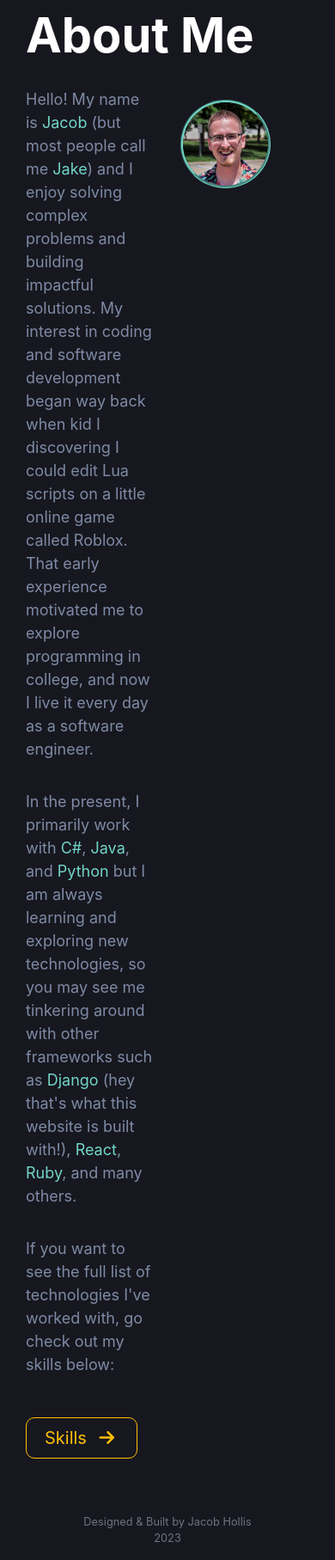
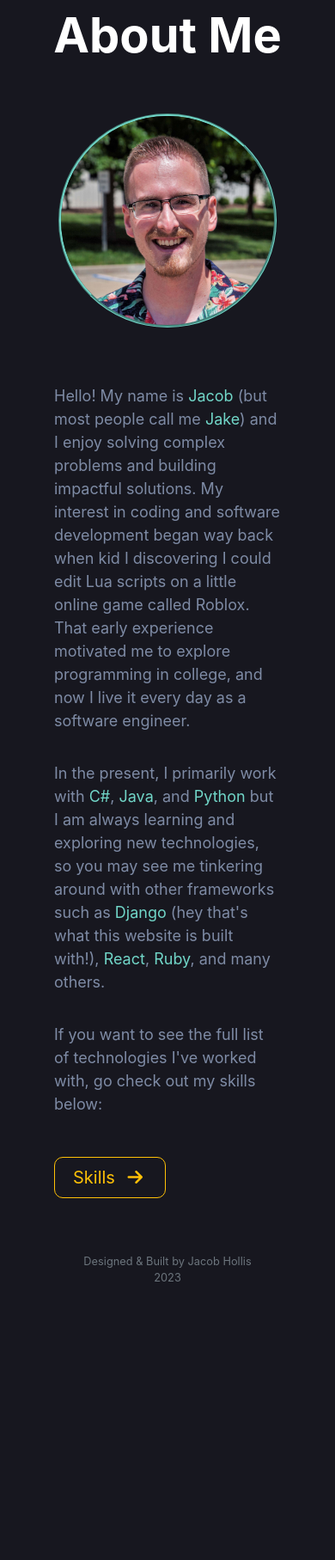
Before and after one commit to Jacob-Hollis/portfolio-website, a Django app: template website/about/templates/about.html in a window 390 px wide. Shown: the part 104-1919 px from the top of the page at 86% size. After the commit the page ends 1595 px from the top, so only its background shows below. Run offline with Django 4.2, Linux system fonts and the light colour scheme; the template is opened without the code that fills it, so the values that code supplies are empty; some libraries are stand-ins or nearby versions.

Commit message:
Formatted about page for mobile

```diff
--- a/website/about/templates/about.html
+++ b/website/about/templates/about.html
@@ -3,13 +3,12 @@
 {% block page_content %}
 <div class="jumbotron jumbotron-fluid">
   <div class="container">
-      <div class="row">
-        <div class="col">
-          <h1 class="display-4">About Me</h1>
+    <h1 class="display-4 text-center">About Me</h1>
+    <div class="profile-pic text-center">
+      <img src="{% static "img/profilepic.jpg" %}" class="rounded-circle" alt="Picture of Jacob Hollis">
     </div>
-      </div>
-      <div class="row">
-        <div class="col">
+    <div style="text-align: left;">
+      <div class="bio-body">
         <p class="bio">
           Hello! My name is <span>Jacob</span> (but most people call me <span>Jake</span>) and I enjoy solving complex problems and building impactful solutions.
           My interest in coding and software development began way back when kid I discovering I could edit Lua scripts on a little online game called Roblox.
@@ -21,16 +20,7 @@
           <br>
           <p class="bio">
           If you want to see the full list of technologies I've worked with, go check out my skills below:
-        </div>
-        <div class="col">
-          <div class="profile-pic">
-            <img src="{% static "img/profilepic.jpg" %}" class="rounded-circle" alt="Picture of Jacob Hollis" width="70%">
-          </div>
-        </div>
-      </div>
-      <div class="row">
-        <div class="col">
-          <div class="text-left col-lf-1 other-button">
+          <div class="text-left other-button">
             <a href="{% url 'skills' %}">
               <button class="btn btn-iconed btn-lg btn-rounded btn-outline-warning" role="button" href="{% url 'about' %}">
                 <span class="spn">Skills</span> <i class="fa fa-arrow-right"></i>
--- a/website/static/custom.css
+++ b/website/static/custom.css
@@ -2,11 +2,15 @@ body {
   background: #17171F;
 }
 .container .bio {
-  max-width: 80vh;
   color: #7e8ba5;
   font-size: large;
   padding-top: 1em;
 }
+.container .bio-body {
+  width: 80%;
+  margin: 0 auto;
+}
+
 .container .bio span {
   color: #71D6C8;
 }
@@ -77,13 +81,25 @@ li > a:hover:after{
   padding-top: 2em;
   padding-right: 2em;
 }
+
 .profile-pic {
-  padding-top: 2em;
+  padding-top: 3em;
+  padding-bottom: 3em;
 }
+
 .profile-pic img {
   border-style: groove;
   border-color: #71D6C8;
+  width: 20vw;
 }
+
+@media only screen
+and (min-width : 300px) {
+  .profile-pic img {
+    width: 30vh;
+  }
+}
+
 .other-button {
   padding-top: 2em;
 }
@@ -187,9 +203,6 @@ li > a:hover:after{
   transform: translateX(-9px);
   transition: 0.2s ease-in-out;
 }
-.btn-iconed:hover {
-  /** -- Span on Hover properties -- **/
-}
 .btn-iconed:hover [class~=oi]::before {
   opacity: 1;
   transform: translateX(0px) scale(0.75);
```
Lines whose indentation alone changed are shown as unchanged.
